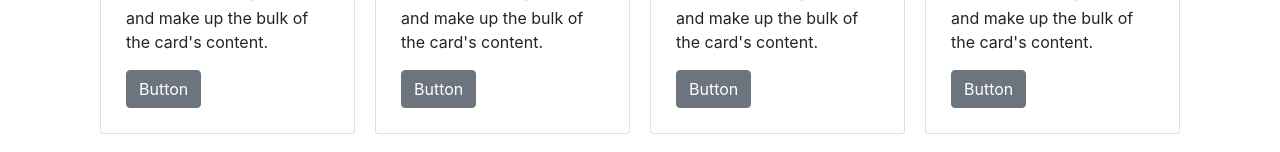
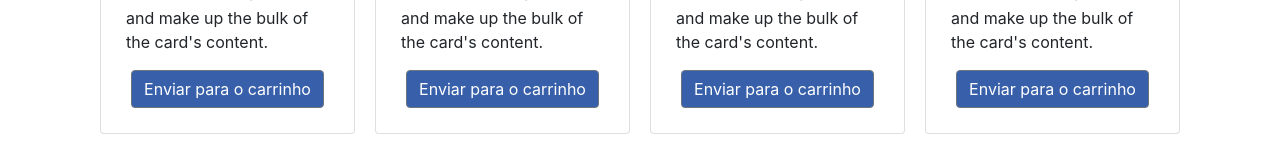
Before and after one commit to markindessanti/pokestore-react, a React (Create React App) app: page / in a window 1280 px wide. Shown: the part 342-494 px from the top of the page. Built offline with nearby package versions, Linux system fonts and the light colour scheme.

Commit message:
Alterado o texto e o estilo do botão dos cartões

```diff
--- a/src/components/Cartao/Cartao.js
+++ b/src/components/Cartao/Cartao.js
@@ -15,7 +15,9 @@ const Cartao = (props) => {
 				<CardTitle>Card title</CardTitle>
 				<CardSubtitle>Card subtitle</CardSubtitle>
 				<CardText>Some quick example text to build on the card title and make up the bulk of the card's content.</CardText>
-				<Button>Button</Button>
+				<div className="div-card-button">
+					<Button className="card-button">Enviar para o carrinho</Button>
+				</div>
 			</CardBody>
 		</Card>
 	);
--- a/src/components/Cartao/cartao.css
+++ b/src/components/Cartao/cartao.css
@@ -37,3 +37,11 @@
 		margin: 10px;
 	}
 }
+
+.card-button {
+	background-color: #3860AA;
+}
+
+.div-card-button {
+	text-align: center;
+}
```
